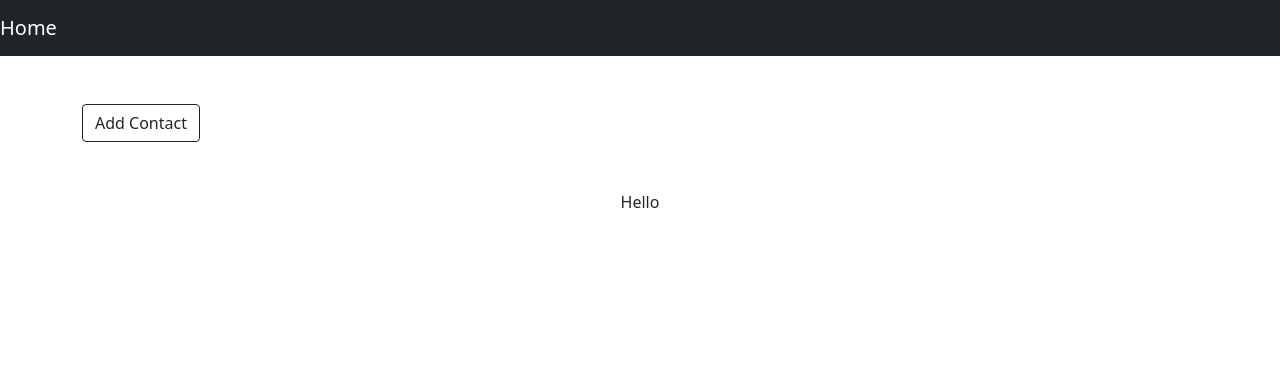
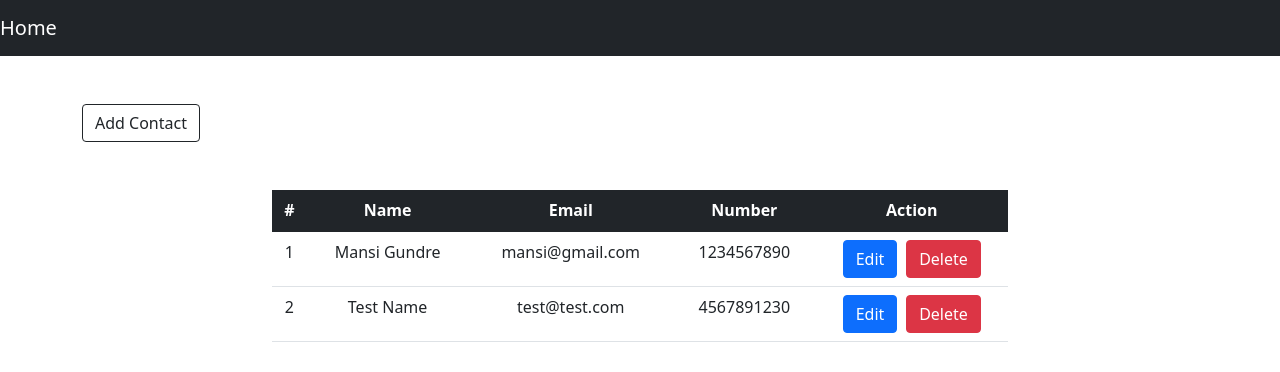
Before and after one commit to mansi0829/contact-app, a React (Create React App) app: page / in a window 1280 px wide. Shown: the top 372 px of the page. Built offline with nearby package versions, Linux system fonts and the light colour scheme.

Commit message:
redux-setup-for-adding-deleting-contact

```diff
--- a/src/components/AddContact.js
+++ b/src/components/AddContact.js
@@ -1,10 +1,45 @@
-import React from 'react'           //rafce
-import { useSelector } from 'react-redux'
+import React, { useState } from 'react';           //rafce
+import { useSelector, useDispatch } from 'react-redux';
+import { useNavigate } from 'react-router-dom';
+import { toast } from 'react-toastify';
 
-const AddContact = () =>
-{
+const AddContact = () => {
+    const [name, setName] = useState("");
+    const [email, setEmail] = useState("");
+    const [number, setNumber] = useState("");
+
     const contacts = useSelector((state) => state);
-    console.log(contacts);
+    const dispatch = useDispatch();
+    const navigate = useNavigate();
+
+    const handleSubmit = (e) => {
+        e.preventDefault();
+
+        const checkEmail = contacts.find((contact) => contact.email === email && contact);
+
+        const checkNumber = contacts.find((contact) => contact.number === parseInt(number))
+
+        if (!email || !number || !name) {
+            return toast.warning("Please fill in all details")
+        }
+        if (checkEmail) {
+            return toast.error("This Email already Exist !")
+        }
+        if (checkNumber) {
+            return toast.error("This Phone Number Already Exist!")
+        }
+
+        const data = {
+            id: contacts[contacts.length - 1].id + 1,
+            name,
+            email,
+            number
+        };
+
+        dispatch({ type: "ADD_CONTACT", payload: data });
+        toast.success("Student Added Successfully !");
+        navigate("/");
+    };
 
     return (
 
@@ -15,24 +50,30 @@ const AddContact = () =>
                     Add Student
                 </h1>
                 <div className="col-md-6 shadow mx-auto p-5">
-                    <form>
+                    <form onSubmit={handleSubmit}>
                         <div className="form-group">
                             <input
                                 type="text"
                                 placeholder='Name'
-                                className='form-control' /><br />
+                                className='form-control'
+                                value={name}
+                                onChange={e => setName(e.target.value)} /><br />
                         </div>
                         <div className="form-group">
                             <input
                                 type="email"
                                 placeholder='Email'
-                                className='form-control' /><br />
+                                className='form-control'
+                                value={email}
+                                onChange={e => setEmail(e.target.value)} /><br />
                         </div>
                         <div className="form-group">
                             <input
                                 type="number"
                                 placeholder='Phone Number'
-                                className='form-control' /><br />
+                                className='form-control'
+                                value={number}
+                                onChange={e => setNumber(e.target.value)} /><br />
                         </div>
                         <div className="form-group">
                             <input
--- a/src/components/EditContact.js
+++ b/src/components/EditContact.js
@@ -1,34 +1,90 @@
-import React from 'react'           //rafce
+import React, { useState, useEffect } from 'react'           //rafce
+import { useSelector, useDispatch } from 'react-redux';
 import { Link, useParams } from 'react-router-dom'
+import { useNavigate } from 'react-router-dom';
+import { toast } from 'react-toastify';
 
-const EditContact = () =>
-{
+const EditContact = () => {
     const { id } = useParams();
+
+    const contacts = useSelector(state => state);
+    const currentContact = contacts.find(contact => contact.id === parseInt(id));
+    const [name, setName] = useState("");
+    const [email, setEmail] = useState("");
+    const [number, setNumber] = useState("");
+    const dispatch = useDispatch();
+    const navigate = useNavigate();
+
+    useEffect(() => {
+        if (currentContact)
+            setName(currentContact.name);
+        setEmail(currentContact.email);
+        setNumber(currentContact.number);
+    }, [currentContact])
+
+    const handleSubmit = (e) => {
+        e.preventDefault();
+
+        const checkEmail = contacts.find((contact) => contact.id !== parseInt(id) && contact.email === email);
+
+        const checkNumber = contacts.find((contact) => contact.id !== parseInt(id) && contact.number === parseInt(number))
+
+        if (!email || !number || !name) {
+            return toast.warning("Please fill in all details")
+        }
+        if (checkEmail) {
+            return toast.error("This Email already Exist !")
+        }
+        if (checkNumber) {
+            return toast.error("This Phone Number Already Exist!")
+        }
+
+        const data = {
+            id: parseInt(id) ,
+            name,
+            email,
+            number
+        };
+
+        dispatch({ type: "UPDATE_CONTACT", payload: data });
+        toast.success("Student Updated Successfully !");
+        navigate("/");
+    };
+
     return (
         <div className='container'>
+            {
+                currentContact ? (
+                    <>
                         <div className="row p-5">
                             <h1 className="display-3 my-2 text-center">
                                 Edit Student {id}
                             </h1>
                             <div className="col-md-6 shadow mx-auto p-5">
-                    <form>
+                                <form onSubmit={handleSubmit}>
                                     <div className="form-group">
                                         <input
                                             type="text"
                                             placeholder='Name'
-                                className='form-control' /><br />
+                                            className='form-control'
+                                            value={name}
+                                            onChange={e => setName(e.target.value)} /><br />
                                     </div>
                                     <div className="form-group">
                                         <input
                                             type="email"
                                             placeholder='Email'
-                                className='form-control' /><br />
+                                            className='form-control'
+                                            value={email}
+                                            onChange={e => setEmail(e.target.value)} /><br />
                                     </div>
                                     <div className="form-group">
                                         <input
                                             type="number"
                                             placeholder='Phone Number'
-                                className='form-control' /><br />
+                                            className='form-control'
+                                            value={number}
+                                            onChange={e => setNumber(e.target.value)} /><br />
                                     </div>
                                     <div className="form-group">
                                         <input
@@ -45,6 +101,10 @@ const EditContact = () =>
                                 </form>
                             </div>
                         </div>
+                    </>
+                ) : (
+                    <h1 className="display-3 my-5 text-center">Student Not found with {id} contact id. </h1>
+                )}
         </div>
     )
 }
--- a/src/components/Home.js
+++ b/src/components/Home.js
@@ -1,16 +1,53 @@
 import React from 'react'
+import { useSelector, useDispatch } from 'react-redux'
 import { Link } from 'react-router-dom'
+import { toast } from 'react-toastify';
 
-const Home = () =>
-{
+const Home = () => {
+    const contacts = useSelector(state => state);
+
+    const dispatch = useDispatch();
+    const deleteContact = (id) => {
+        dispatch({type: "DELETE_CONTACT", payload: id});
+        toast.success("Contact Deleted Successfully!");
+    };
+
     return (
         <div className='container text-left'>
             <div className="row">
                 <div className="col-md-12 ml-4 my-5 ">
                     <Link to="/add" className='btn btn-outline-dark'>Add Contact</Link>
                 </div>
-                <div className="col-md-6 text-center mx-auto">
-                    Hello
+                <div className="col-md-8 text-center mx-auto">
+                    <table className='table table-hover'>
+                        <thead className='text-white bg-dark text-center'>
+                            <tr>
+                                <th scope='col'>#</th>
+                                <th scope='col'>Name</th>
+                                <th scope='col'>Email</th>
+                                <th scope='col'>Number</th>
+                                <th scope='col'>Action</th>
+                            </tr>
+                        </thead>
+                        <tbody>
+                            {
+                                contacts.map((contact, id) => (
+                                    <tr key={id}>
+                                        <td>{id + 1}</td>
+                                        <td>{contact.name}</td>
+                                        <td>{contact.email}</td>
+                                        <td>{contact.number}</td>
+                                        <td>
+                                            <Link to={`/edit/${contact.id}`}
+                                            className="btn btn-small btn-primary">Edit</Link>
+                                            <button type="button" onClick={() => deleteContact(contact.id)}
+                                            className="btn btn-small btn-danger left-space">Delete</button>
+                                        </td>
+                                    </tr>
+                                ))
+                            }
+                        </tbody>
+                    </table>
                 </div>
             </div>
         </div>
--- a/src/store/Reducer.js
+++ b/src/store/Reducer.js
@@ -2,22 +2,40 @@ const initialState = [
     {
         id: 0,
         name: "Mansi Gundre",
-        phone: 1234567890
+        number: 1234567890,
+        email: "mansi@gmail.com"
     },
     {
         id: 1,
         name: "Test Name",
-        phone: 4567891230
+        number: 4567891230,
+        email: "test@test.com"
     },
 ];
 
 
-const contactReducer = (state = initialState, action) =>
-{
-    switch (action.type)
-    {
+const contactReducer = (state = initialState, action) => {
+    switch (action.type) {
+
+        case "ADD_CONTACT":
+            state = [...state, action.payload];
+            return state;
+
+        case "UPDATE_CONTACT":
+            const updateState = state.map((contact) => contact.id ===
+                action.payload.id ? action.payload : contact);
+            state = updateState;
+            return state;
+
+        case "DELETE_CONTACT":
+            const filterContacts = state.filter((contact) => contact.id !==
+            action.payload && contact);
+            state = filterContacts;
+            return state;
+
         default:
             return state;
+
     }
 };
 
```
Also changed, not shown: src/App.css (line endings or trailing spaces). Lines whose indentation alone changed are shown as unchanged.
